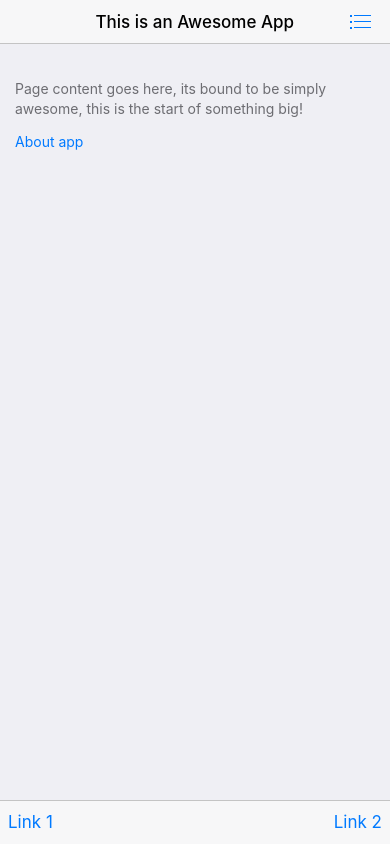
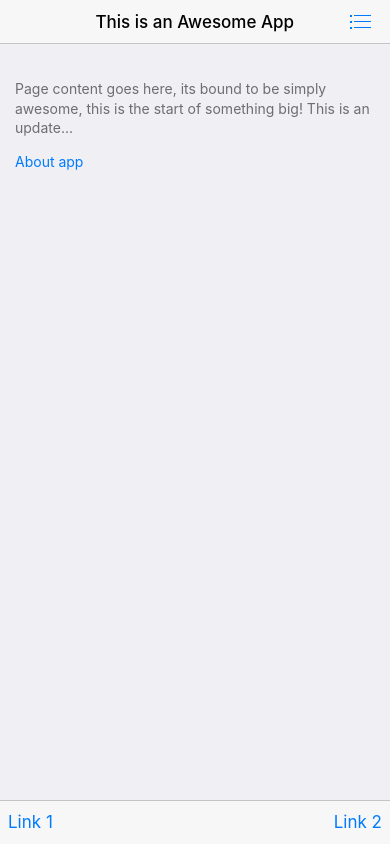
Before and after one commit to mannion007/workout-tracker-phonegapp, a website: page www/index.html in a window 390 px wide. Drawn offline with Linux system fonts and the light colour scheme; some packages are replaced by stand-ins of ours.

Commit message:
Update to text on index page

```diff
--- a/www/index.html
+++ b/www/index.html
@@ -71,7 +71,7 @@
                     <!-- Scrollable page content -->
                     <div class="page-content">
                         <div class="content-block">
-                            <p>Page content goes here, its bound to be simply awesome, this is the start of something big!</p>
+                            <p>Page content goes here, its bound to be simply awesome, this is the start of something big! This is an update...</p>
                             <!-- Link to another page -->
                             <a href="about.html">About app</a>
                         </div>
```
